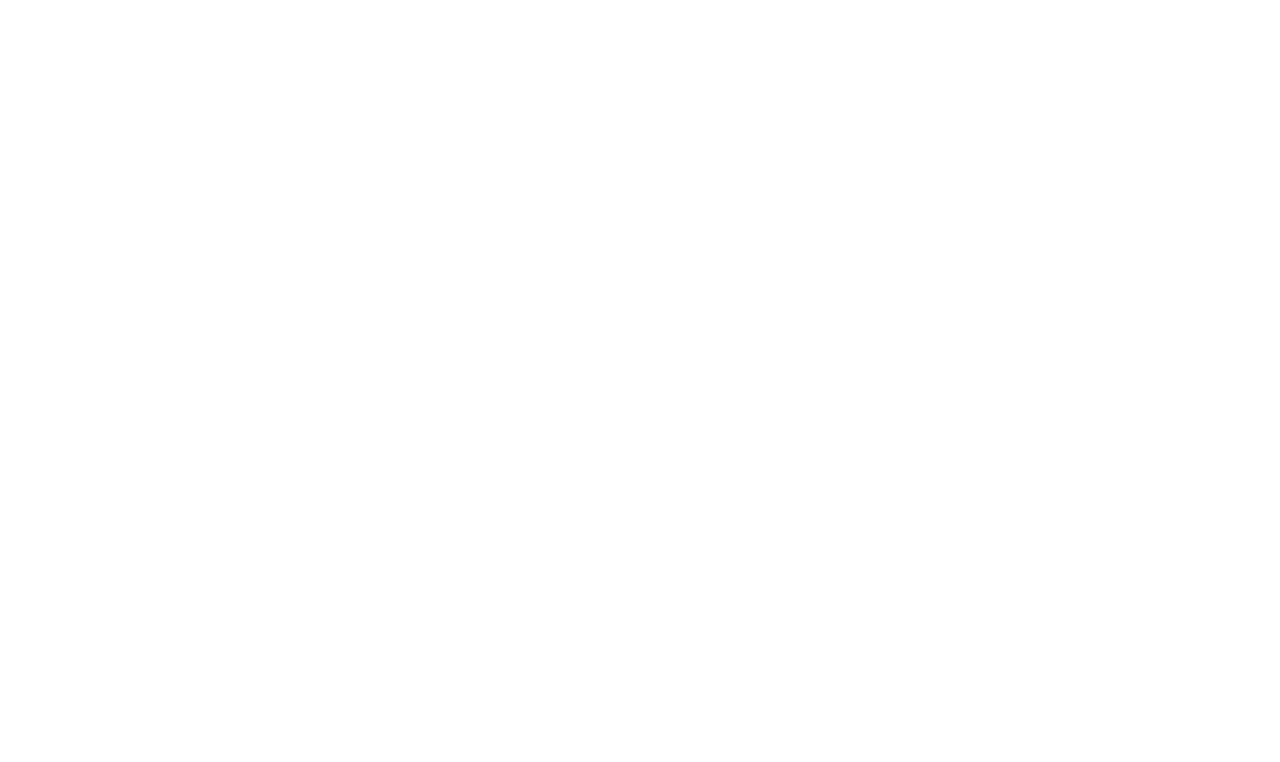
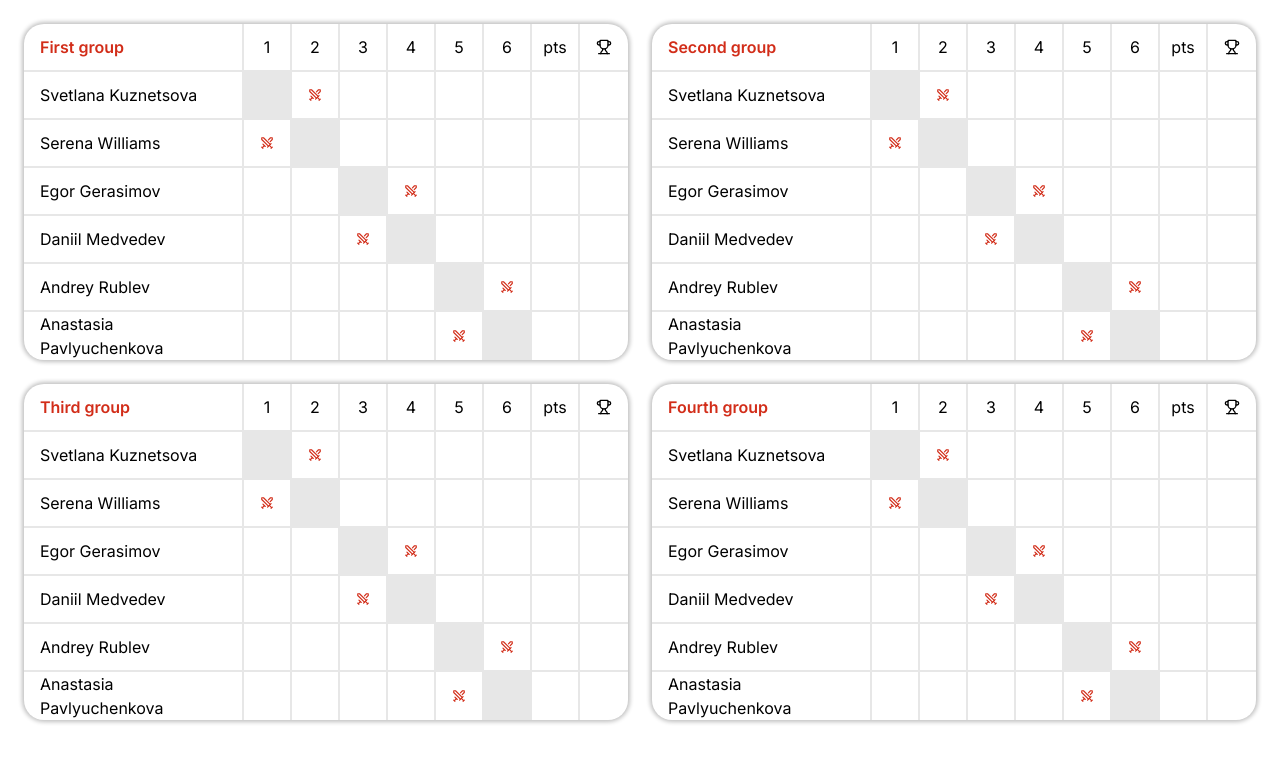
Before and after one commit to InnoTableTennis/score-scout-frontend, a SvelteKit app: page /tournament/1 in a window 1280 px wide. Shown: the top 762 px of the page. Built offline with nearby package versions, Linux system fonts and the light colour scheme.

Commit message:
Add tournament table

```diff
--- a/src/routes/tournament/[slug]/(components)/TournamentTable.svelte
+++ b/src/routes/tournament/[slug]/(components)/TournamentTable.svelte
@@ -0,0 +1,106 @@
+<script lang="ts">
+  import { Trophy, Swords } from 'lucide-svelte';
+  import { cn } from '$lib/utils';
+
+  interface Player {
+    id: number;
+    name: string;
+  }
+
+  interface Match {
+    firstPlayer: number;
+    secondPlayer: number;
+  }
+
+  interface TournamentInfo {
+    players: Player[];
+    matches: Match[];
+  }
+
+  export let group: string;
+  export let tournamentInfo: TournamentInfo;
+
+  type $$Props = {
+    group: string;
+    tournamentInfo: TournamentInfo;
+    class?: string | undefined;
+  };
+
+  function arePlayingTogether(i: number, j: number): boolean {
+    return tournamentInfo.matches.some(
+      (match) => (match.firstPlayer === i && match.secondPlayer === j) || (match.firstPlayer === j && match.secondPlayer === i)
+    );
+  }
+
+  let className: $$Props['class'] = undefined;
+  export { className as class };
+</script>
+
+<div
+  class={cn('w-full md:w-[500px] gap-0 rounded-8 md:rounded-20 grid tournament-table shadow-[0_0_4px_2px_#0000003f]', className)}
+  style="--players-number: {tournamentInfo.players.length}"
+>
+  <div class="!justify-start font-semibold text-primary">
+    {group}
+  </div>
+  {#each Array(tournamentInfo.players.length) as _, i}
+    <div>{i + 1}</div>
+  {/each}
+  <div>pts</div>
+  <div class="last-x">
+    <Trophy class="w-3 h-3 md:w-6 md:h-6" />
+  </div>
+  {#each tournamentInfo.players as player, i}
+    <div class={cn('!justify-start', i == tournamentInfo.players.length - 1 ? 'last-y' : '')}>{player.name}</div>
+    {#each Array(tournamentInfo.players.length + 2) as _, j}
+      <div
+        class={cn(
+          j == i ? 'bg-[#e7e7e7]' : '',
+          j == tournamentInfo.players.length + 1 ? 'last-x' : '',
+          i == tournamentInfo.players.length - 1 ? 'last-y' : ''
+        )}
+      >
+        {#if arePlayingTogether(i, j)}
+          <Swords class="w-3 h-3 md:w-6 md:h-6 text-primary" />
+        {/if}
+      </div>
+    {/each}
+  {/each}
+</div>
+
+<style lang="postcss">
+  .tournament-table {
+    --cell-height: 3rem;
+    grid-template-columns: 1fr repeat(calc(var(--players-number) + 2), var(--cell-height));
+  }
+
+  .tournament-table > div {
+    padding: 1rem;
+    height: var(--cell-height);
+    display: flex;
+    align-items: center;
+    justify-content: center;
+    font-size: 1rem;
+    line-height: 1.5rem;
+  }
+
+  .tournament-table > div:not(.last-x) {
+    border-right: 2px solid #e7e7e7;
+  }
+
+  .tournament-table > div:not(.last-y) {
+    border-bottom: 2px solid #e7e7e7;
+  }
+
+  @media screen and (max-width: 768px) {
+    .tournament-table {
+      --cell-height: 1.75rem;
+    }
+
+    .tournament-table > div {
+      font-size: 0.7rem;
+      line-height: 1rem;
+      padding: 0.5rem;
+    }
+  }
+</style>
--- a/src/routes/tournament/[slug]/+page.svelte
+++ b/src/routes/tournament/[slug]/+page.svelte
@@ -0,0 +1,56 @@
+<script lang="ts">
+  import TournamentTable from './(components)/TournamentTable.svelte';
+
+  const tournamentInfo = {
+    players: [
+      {
+        id: 0,
+        name: 'Svetlana Kuznetsova',
+      },
+      {
+        id: 1,
+        name: 'Serena Williams',
+      },
+      {
+        id: 2,
+        name: 'Egor Gerasimov',
+      },
+      {
+        id: 3,
+        name: 'Daniil Medvedev',
+      },
+      {
+        id: 4,
+        name: 'Andrey Rublev',
+      },
+      {
+        id: 5,
+        name: 'Anastasia Pavlyuchenkova',
+      },
+    ],
+
+    matches: [
+      {
+        firstPlayer: 0,
+        secondPlayer: 1,
+      },
+      {
+        firstPlayer: 2,
+        secondPlayer: 3,
+      },
+      {
+        firstPlayer: 4,
+        secondPlayer: 5,
+      },
+    ],
+  };
+</script>
+
+<div class="p-4 md:p-6 w-screen">
+  <div class="md:grid md:grid-cols-2 gap-6">
+    <TournamentTable group="First group" {tournamentInfo} class="mb-4 md:mb-0 md:!w-full" />
+    <TournamentTable group="Second group" {tournamentInfo} class="mb-4 md:mb-0 md:!w-full" />
+    <TournamentTable group="Third group" {tournamentInfo} class="mb-4 md:mb-0 md:!w-full" />
+    <TournamentTable group="Fourth group" {tournamentInfo} class="mb-4 md:mb-0 md:!w-full" />
+  </div>
+</div>
```
